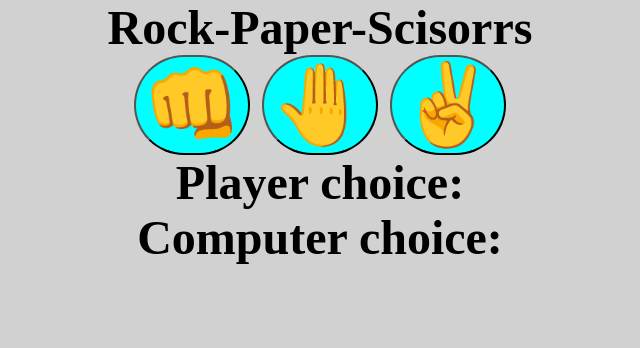
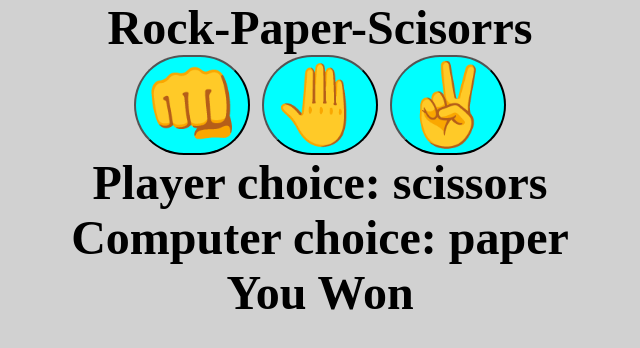
Before and after one commit to Chakri1309/game, a plain HTML site: page index.html in a window 1280 px wide. Both pictures are taken after a click on the button "✌️". Shown: the whole page, without its empty margins (320-960 px from the left). Drawn offline with Linux system fonts and the light colour scheme.

Commit message:
index.html

```diff
--- a/index.html
+++ b/index.html
@@ -17,7 +17,38 @@
     <div id="playerchoice">Player choice:</div>
     <div id="computerchoice">Computer choice:</div>
     <div id="result"></div>
-    <script src="event.js"></script>
+    <script>
+         const choices=["rock","paper","scissors"];
+const result=document.getElementById('result');
+const playerchoice=document.getElementById("playerchoice");
+const computerchoice=document.getElementById("computerchoice");
+
+function playgame(pchoice){
+    playerchoice.textContent="Player choice: ";
+    computerchoice.textContent="Computer choice: ";
+    const cchoice=choices[Math.floor(Math.random()*3)];
+    if(pchoice===cchoice){
+        result.textContent="Its a Tie";
+    }
+    else{
+        switch(pchoice){
+            case "rock":
+                result.textContent=(cchoice==="scissors")?"You Won":"you lose";
+                break;
+            case "paper":
+                result.textContent=(cchoice==="rock")?"You Won":"you Lose";
+                break;
+            case "scissors":
+                result.textContent=(cchoice==="paper")?"You Won":"You Lose";
+        }
+
+    }
+    playerchoice.textContent+=pchoice;
+    computerchoice.textContent+=cchoice;
+
+
+}
+    </script>
 
 </body>
 </html>
```
